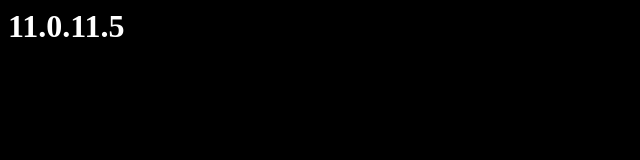
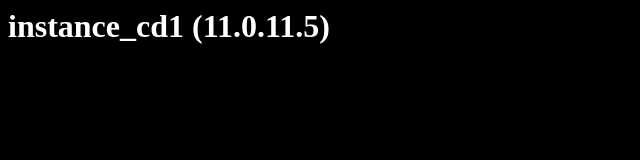
Before and after one commit to napbautista/update-web-page-lb-scripts, a plain HTML site: page web/index.html in a window 1280 px wide. Shown: the whole page, without its empty margins (0-640 px from the left). Drawn offline with Linux system fonts and the light colour scheme.

Commit message:
Update index.html

```diff
--- a/web/index.html
+++ b/web/index.html
@@ -1,5 +1,5 @@
 <html>
 <body bgcolor="#000000">
-<h1 style="color:#FFFFFF;">11.0.11.5</h1>
+<h1 style="color:#FFFFFF;">instance_cd1 (11.0.11.5)</h1>
 </body>
 </html>
```
